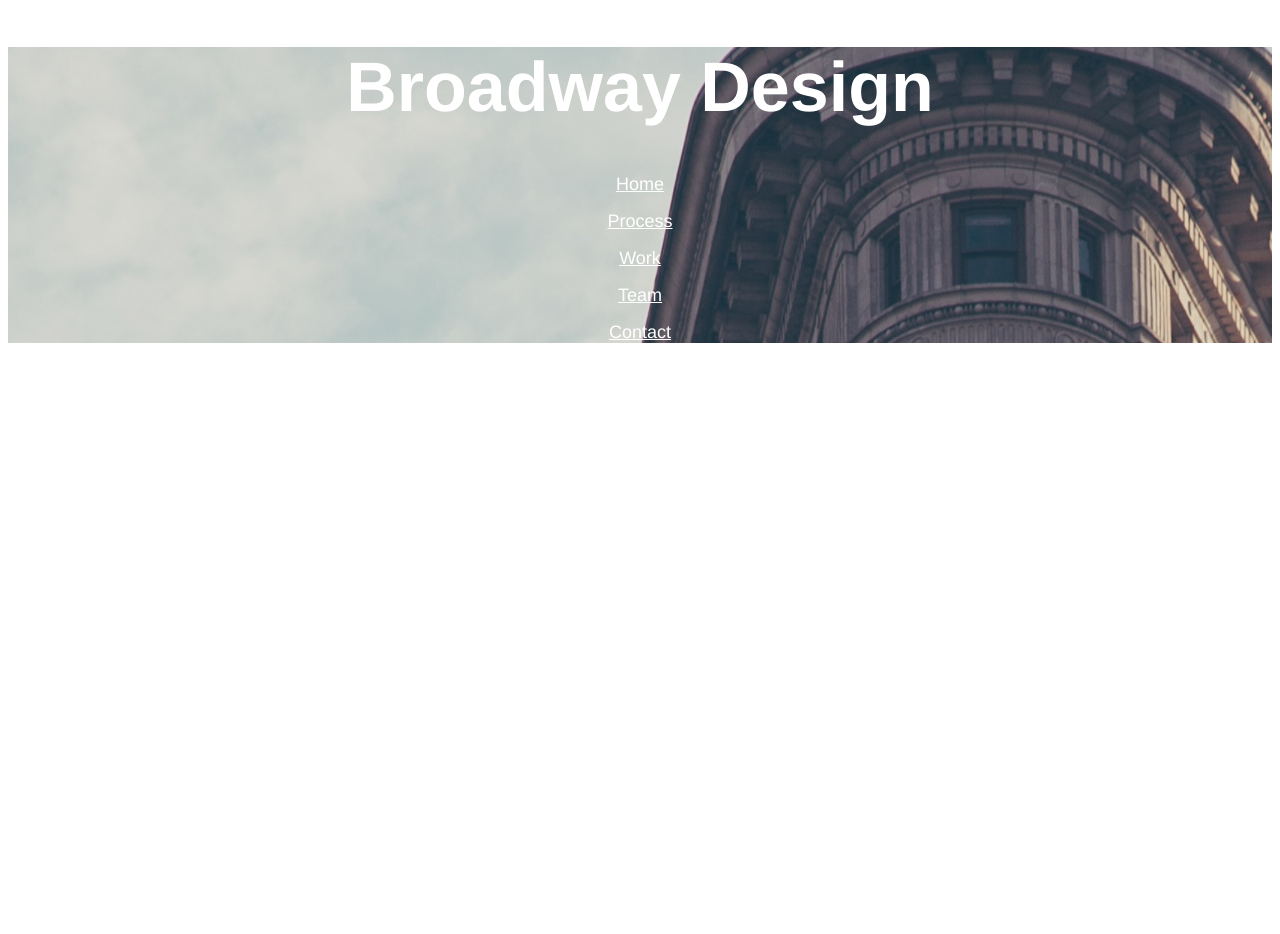
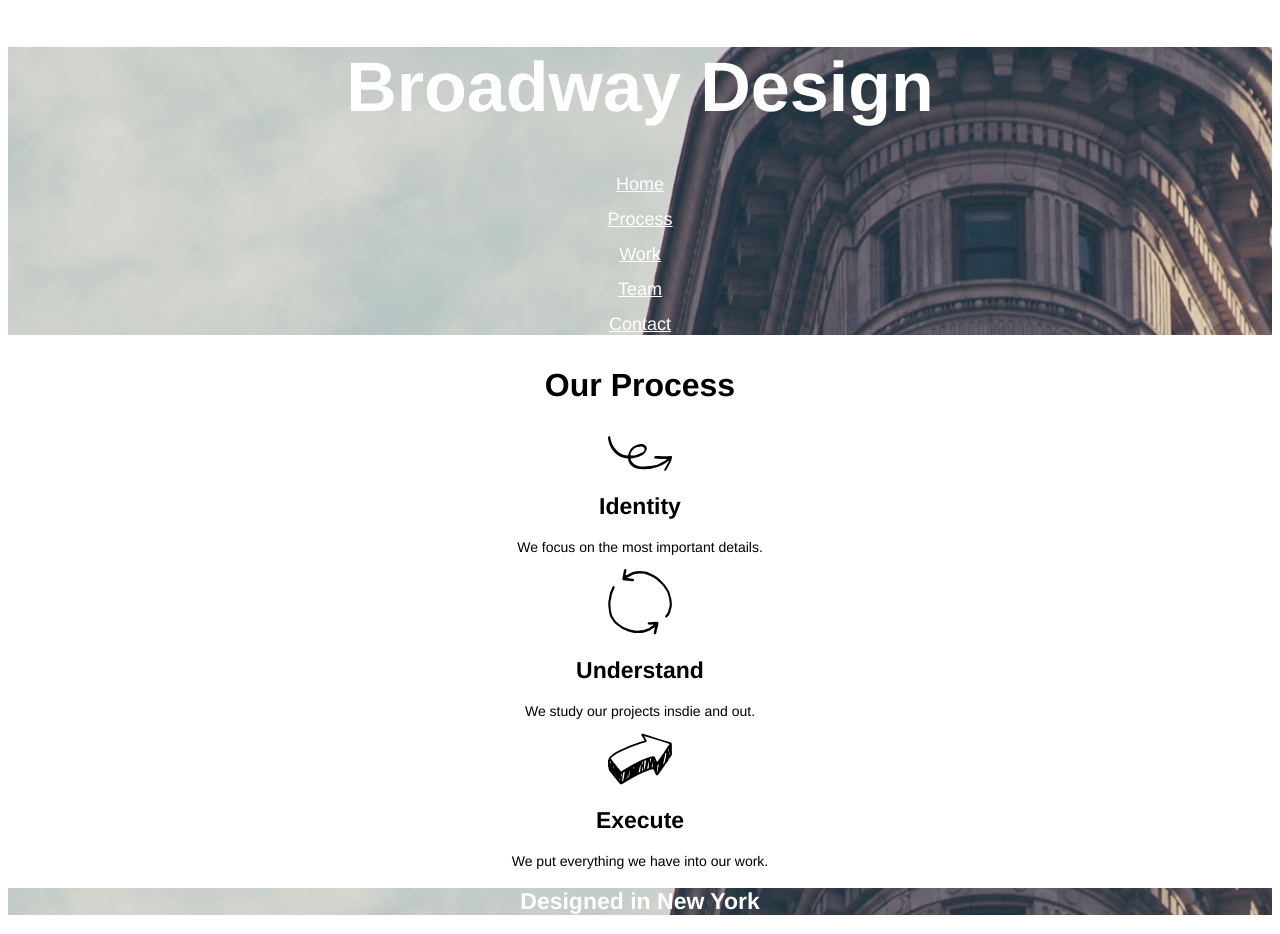
Before and after one commit to paulo-ricci/broadway, a plain HTML site: page index.html in a window 1280 px wide. Before the commit the page ends 800 px from the top, so only its background shows below. Drawn offline with Linux system fonts and the light colour scheme.

Commit message:
added new section

```diff
--- a/index.html
+++ b/index.html
@@ -16,5 +16,19 @@
         <p><a href="#contact">Contact</a></p>
       </nav>
 </div>
+<div id="process">
+  <h3>Our Process</h3>
+  <p><img src="./resources/images/identify.svg"></p>
+  <h2>Identity</h2>
+  <p>We focus on the most important details.</p>
+  <p><img src="./resources/images/understand.svg"></p>
+  <h2>Understand</h2>
+  <p>We study our projects insdie and out.</p>
+  <p><img src="./resources/images/execute.svg"></p>
+  <h2>Execute</h2>
+  <p>We put everything we have into our work.</p>
+</div>
+<div id="about">
+  <h2 class="header">Designed in New York</h2>
   </body>
 </html>
--- a/resources/css/style.css
+++ b/resources/css/style.css
@@ -1,4 +1,7 @@
-body {text-align: center;}
+body {text-align: center;background-color: white;}
 h1 {font-family: Helvetica;font-size: 70px;font-weight: bold;color:white;}
 nav a {font-family: Helvetica; font-size: 18px; color:white;}
-.header {background-image: url("../images/the-flatiron-building.png");background-repeat: no-repeat;background-position: center;}
+.header {color: white;background-image: url("../images/the-flatiron-building.png");background-repeat: no-repeat;background-position: center;}
+h3 {font-family: helvetica; font-size: 32px; font-weight: bold;}
+h2 {font-family: helvetica; font-size: 23px; font-weight: bold;}
+p {font-family: helvetica; font-size: 14px;}
```
